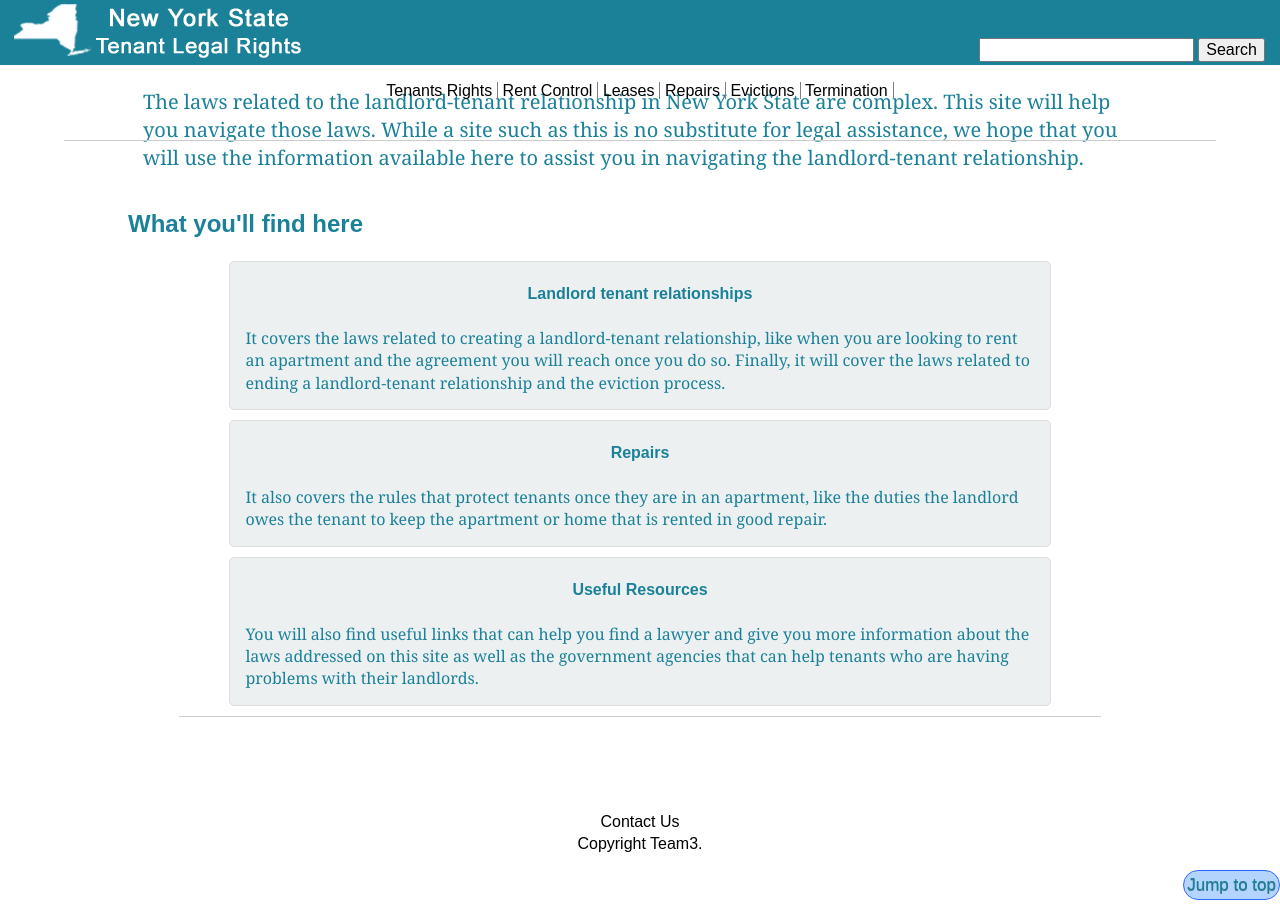
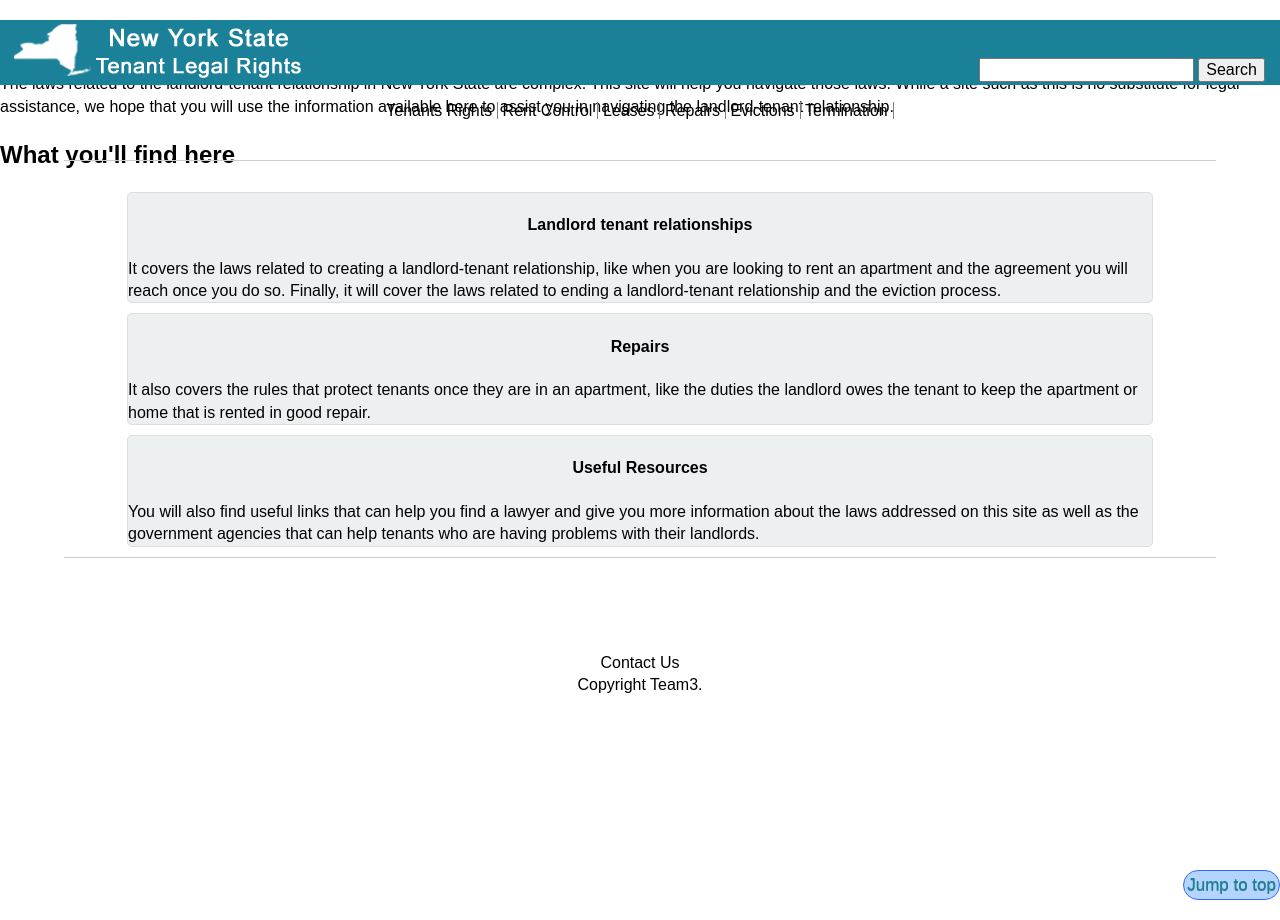
Before and after one commit to iinf362/team3, a Jekyll site: the page built from index.html, in a window 1280 px wide. Built offline with Jekyll 4.4.1, drawn with Linux system fonts in a browser that asks for light colours.

Commit message:
rmv mainbody style

```diff
--- a/css/main.css
+++ b/css/main.css
@@ -206,6 +206,8 @@ a:active, a:hover {
     background: #1b8199;
 }
 
+
+/*
 .mainbody {
     clear:both;
     background: white;
@@ -234,19 +236,7 @@ a:active, a:hover {
     font-size: 20px;
     font-family: Georgia, Serif;
 }
-
-
-
-
-
-.topics {
-    margin-left: 30%;
-}
-
-
-
-
-
+*/
 
 
 
```
